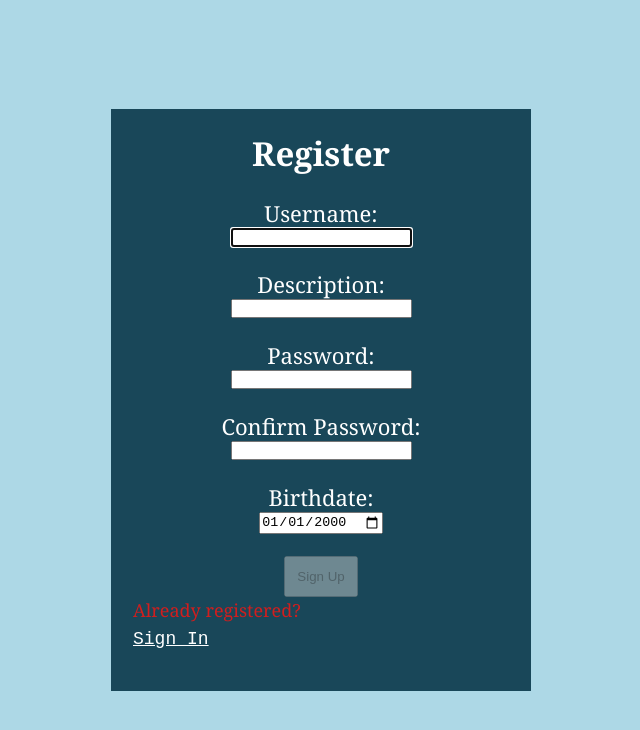
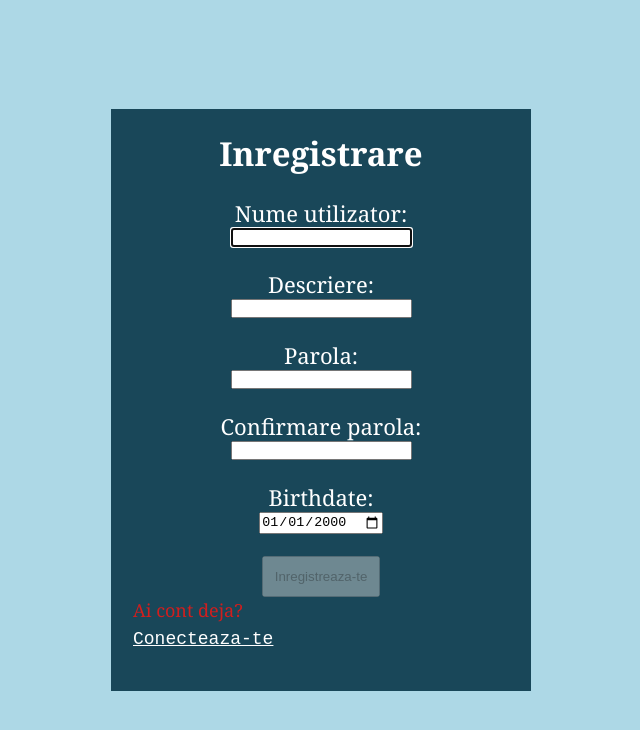
Before and after one commit to AlexandraStefaniaDumitru/BlueTriangle-Frontend, a React (Vite) app: page /register in a window 1280 px wide. Shown: the top 730 px of the page, without its empty margins (319-959 px from the left). Built offline with nearby package versions, Linux system fonts and the light colour scheme.

Commit message:
all text in romanian

```diff
--- a/src/components/CommunityActivitiesTable.jsx
+++ b/src/components/CommunityActivitiesTable.jsx
@@ -32,13 +32,13 @@ const CommunityActivitiesTable = ({activities, currentUser, setActivities}) => {
         <table className="community-activities-table">
             <thead>
             <tr>
-                <th>Description</th>
-                <th>Date</th>
-                <th>Time</th>
-                <th>Organizer</th>
-                <th>Participants</th>
-                <th>Children</th>
-                <th>Actions</th>
+                <th>Descriere</th>
+                <th>Data</th>
+                <th>Durata</th>
+                <th>Organizator</th>
+                <th>Participanti</th>
+                <th>Copii</th>
+                <th>Actiuni</th>
             </tr>
             </thead>
             <tbody>
@@ -55,7 +55,7 @@ const CommunityActivitiesTable = ({activities, currentUser, setActivities}) => {
                             onClick={() => handleJoinActivity(activity, activity.id)}
                             disabled={currentUser && (activity.organizer && currentUser.username === activity.organizer.username || isUserParticipating(activity))}
                         >
-                            Join
+                            Alatura-te
                         </button>
                     </td>
                 </tr>
--- a/src/components/CommunityActivityForm.jsx
+++ b/src/components/CommunityActivityForm.jsx
@@ -80,7 +80,7 @@ const CommunityActivityForm = ({onSubmit, userData, setUserData}) => {
           <form onSubmit={handleSubmit} className="form-container">
             <div className="form-row">
               <div className="form-field">
-                <label>Description:</label>
+                <label>Descriere:</label>
                 <input
                   type="text"
                   name="description"
@@ -89,7 +89,7 @@ const CommunityActivityForm = ({onSubmit, userData, setUserData}) => {
                 />
               </div>
               <div className="form-field">
-                <label>Date:</label>
+                <label>Data:</label>
                 <input
                   type="text"
                   name="date"
@@ -98,7 +98,7 @@ const CommunityActivityForm = ({onSubmit, userData, setUserData}) => {
                 />
               </div>
               <div className="form-field">
-                <label>Organizer:</label>
+                <label>Organizator:</label>
                 <input
                   type="text"
                   name="organizer"
@@ -110,7 +110,7 @@ const CommunityActivityForm = ({onSubmit, userData, setUserData}) => {
             <div className="form-row">
               <div className="form-field">
                 <span className="formStyling" htmlFor="duration">
-                  Duration:{" "}
+                  Durata:{" "}
                 </span>
                 <select
                   id="duration"
@@ -149,7 +149,7 @@ const CommunityActivityForm = ({onSubmit, userData, setUserData}) => {
                 />
               </div>
               <div className="form-field">
-                <label>Children:</label>
+                <label>Copii:</label>
                 <input
                   type="text"
                   name="children"
@@ -159,7 +159,7 @@ const CommunityActivityForm = ({onSubmit, userData, setUserData}) => {
               </div>
             </div>
             <button type="submit" className="submit-button">
-              Create Activity
+              Creeaza activitatea
             </button>
           </form>
           </div>
--- a/src/components/GiveFeedback.jsx
+++ b/src/components/GiveFeedback.jsx
@@ -112,7 +112,7 @@ const GiveFeedback = () => {
   return (
       <>
           <NavbarAdmin />
-          <h1 className="tab-title">Give feedback</h1>
+          <h1 className="tab-title">Ofera feedback</h1>
 
           {loadingActivity !== false || loadingCommunity !== false ? (
               <div className="loading-container">
@@ -202,7 +202,7 @@ const GiveFeedback = () => {
                   </tbody>
               </table>
           ) : (
-              <h5 className="tab-empty-list">No activities to give feedback to.</h5>
+              <h5 className="tab-empty-list">Toate activitatile au primit feedback.</h5>
           )}
           <Snackbar
               open={!!successMessage || !!denyMessage}
--- a/src/components/LandingPage.jsx
+++ b/src/components/LandingPage.jsx
@@ -21,10 +21,10 @@ const LandingPage = () => {
         <p>Empowering Children for a Better Tomorrow</p>
         <div className="button-container">
           <button className="login-button" onClick={handleLogin}>
-            Login
+            Conectare
           </button>
           <button className="register-button" onClick={handleRegister}>
-            Register
+            Inregistrare
           </button>
         </div>
       </div>
--- a/src/components/Login.jsx
+++ b/src/components/Login.jsx
@@ -72,9 +72,9 @@ const Login = ({ userData, setUserData }) => {
         >
           {errMsg}
         </p>
-        <h1>Login</h1>
+        <h1>Conecteaza-te</h1>
         <form onSubmit={handleSubmit}>
-          <label htmlFor="username">Username:</label>
+          <label htmlFor="username">Nume utilizator:</label>
           <input
             type="text"
             id="username"
@@ -85,7 +85,7 @@ const Login = ({ userData, setUserData }) => {
             required
           />
 
-          <label htmlFor="password">Password:</label>
+          <label htmlFor="password">Parola:</label>
           <input
             type="password"
             id="password"
@@ -93,14 +93,14 @@ const Login = ({ userData, setUserData }) => {
             value={pwd}
             required
           />
-          <button>Login</button>
+          <button>Conectare</button>
         </form>
         <div className="loginLine">
           <p>
-            Not registered yet?
+            Nu ai cont inca?
             <br />
             <span className="line">
-              <Link to="/register">Sign Up</Link>
+              <Link to="/register">Inregistreaza-te</Link>
             </span>
           </p>
         </div>
--- a/src/components/Register.jsx
+++ b/src/components/Register.jsx
@@ -110,7 +110,7 @@ const Register = ({ userData, setUserData }) => {
         <section>
           <h1>Success!</h1>
           <p>
-            <a href="#">Sign In</a>
+            <a href="#">Conectare</a>
           </p>
         </section>
       ) : (
@@ -123,10 +123,10 @@ const Register = ({ userData, setUserData }) => {
             >
               {errMsg}
             </p>
-            <h1>Register</h1>
+            <h1>Inregistrare</h1>
             <form onSubmit={handleSubmit}>
               <label htmlFor="username">
-                Username:
+                Nume utilizator:
                 <FontAwesomeIcon
                   icon={faCheck}
                   className={validName ? "valid" : "hide"}
@@ -164,7 +164,7 @@ const Register = ({ userData, setUserData }) => {
               </p>
 
               <label htmlFor="description">
-                Description:
+                Descriere:
                 <FontAwesomeIcon
                   icon={faCheck}
                   className={validDescription ? "valid" : "hide"}
@@ -201,7 +201,7 @@ const Register = ({ userData, setUserData }) => {
               </p>
 
               <label htmlFor="password">
-                Password:
+                Parola:
                 <FontAwesomeIcon
                   icon={faCheck}
                   className={validPwd ? "valid" : "hide"}
@@ -231,7 +231,7 @@ const Register = ({ userData, setUserData }) => {
               </p>
 
               <label htmlFor="confirm_pwd">
-                Confirm Password:
+                Confirmare parola:
                 <FontAwesomeIcon
                   icon={faCheck}
                   className={validMatch && matchPwd ? "valid" : "hide"}
@@ -272,15 +272,15 @@ const Register = ({ userData, setUserData }) => {
               <button
                 disabled={!validName || !validPwd || !validMatch ? true : false}
               >
-                Sign Up
+                Inregistreaza-te
               </button>
             </form>
             <div className="registerLine">
               <p>
-                Already registered?
+                Ai cont deja?
                 <br />
                 <span>
-                  <Link to="/login">Sign In</Link>
+                  <Link to="/login">Conecteaza-te</Link>
                 </span>
               </p>
             </div>
--- a/src/components/VerifyActivity.jsx
+++ b/src/components/VerifyActivity.jsx
@@ -126,7 +126,7 @@ const VerifyActivity = () => {
     return (
         <>
             <NavbarAdmin />
-            <h1 className="tab-title">Verify activities</h1>
+            <h1 className="tab-title">Verifica activitati</h1>
 
             {loadingActivity !== false || loadingCommunity !== false ? (
                 <div className="loading-container">
@@ -191,7 +191,7 @@ const VerifyActivity = () => {
                     </tbody>
                 </table>
             ) : (
-                <h5 className="tab-empty-list">No activities to verify.</h5>
+                <h5 className="tab-empty-list">Toate activitatile au fost verificate.</h5>
             )}
             <Snackbar
                 open={!!successMessage || !!denyMessage}
--- a/src/components/navbar/Navbar.jsx
+++ b/src/components/navbar/Navbar.jsx
@@ -60,33 +60,36 @@ const Navbar = ({score, userData, setUserData}) => {
                         <img src={signUp} alt="Register"/>
                     </Link>
                 </Tooltip>
-                <Tooltip title="Profile">
+                <Tooltip title="Profil">
                     <Link to={profile}>
                         <img src={profileImage} alt="Profile"/>
                     </Link>
                 </Tooltip>
                 {userData.verified && (
-                    <Tooltip title="Children">
+                    <Tooltip title="Copii">
                         <Link to="/children">
                             <img src={childrenImage} alt="Children"/>
                         </Link>
                     </Tooltip>
                 )}
-                <Tooltip title="Community activities">
+                <Tooltip title="Activitati">
                     <Link to={communityActivities}>
                         <img src={communityActivitiesImage} alt="Community activities"/>
                     </Link>
                 </Tooltip>
-                <Tooltip title="Create activity">
+                <Tooltip title="Creeaza activitate">
                     <Link to={createCommunityActivity}>
                         <img src={createForm} alt="Create a community activity"/>
                     </Link>
                 </Tooltip>
             </div>
             <div className="navbar-right">
-                <Link to="/login">
-                    <img src={logoutImage} alt="Logout"/>
-                </Link>
+                <Tooltip title="Deconecteaza-te">
+                    <Link to="/login">
+                        <img src={logoutImage} alt="Logout"/>
+                    </Link>
+                </Tooltip>
+
             </div>
         </nav>
     );
--- a/src/components/navbar/NavbarAdmin.jsx
+++ b/src/components/navbar/NavbarAdmin.jsx
@@ -12,26 +12,29 @@ const NavbarAdmin = () => {
     return (
         <nav className="navbar">
             <div className="navbar-left">
-                <Tooltip title="Verify user">
+                <Tooltip title="Verifica utilizatori">
                     <Link to="/verify-user">
                         <img src={verifyUser} alt="Register"/>
                     </Link>
                 </Tooltip>
-                <Tooltip title="Verify activity">
+                <Tooltip title="Verifica activitati">
                     <Link to="/verify-activity">
                         <img src={verifyActivity} alt="Register"/>
                     </Link>
                 </Tooltip>
-                <Tooltip title="Give feedback">
+                <Tooltip title="Ofera feedback">
                     <Link to="/give-feedback">
                         <img src={giveFeedback} alt="Register"/>
                     </Link>
                 </Tooltip>
             </div>
             <div className="navbar-right">
-                <Link to="/login">
-                    <img src={logoutImage} alt="Logout"/>
-                </Link>
+                <Tooltip title="Deconecteaza-te">
+                    <Link to="/login">
+                        <img src={logoutImage} alt="Logout"/>
+                    </Link>
+                </Tooltip>
+
             </div>
         </nav>
     );
```
Also changed, not shown: src/components/VerifyUser.jsx (+4 -4 lines).
